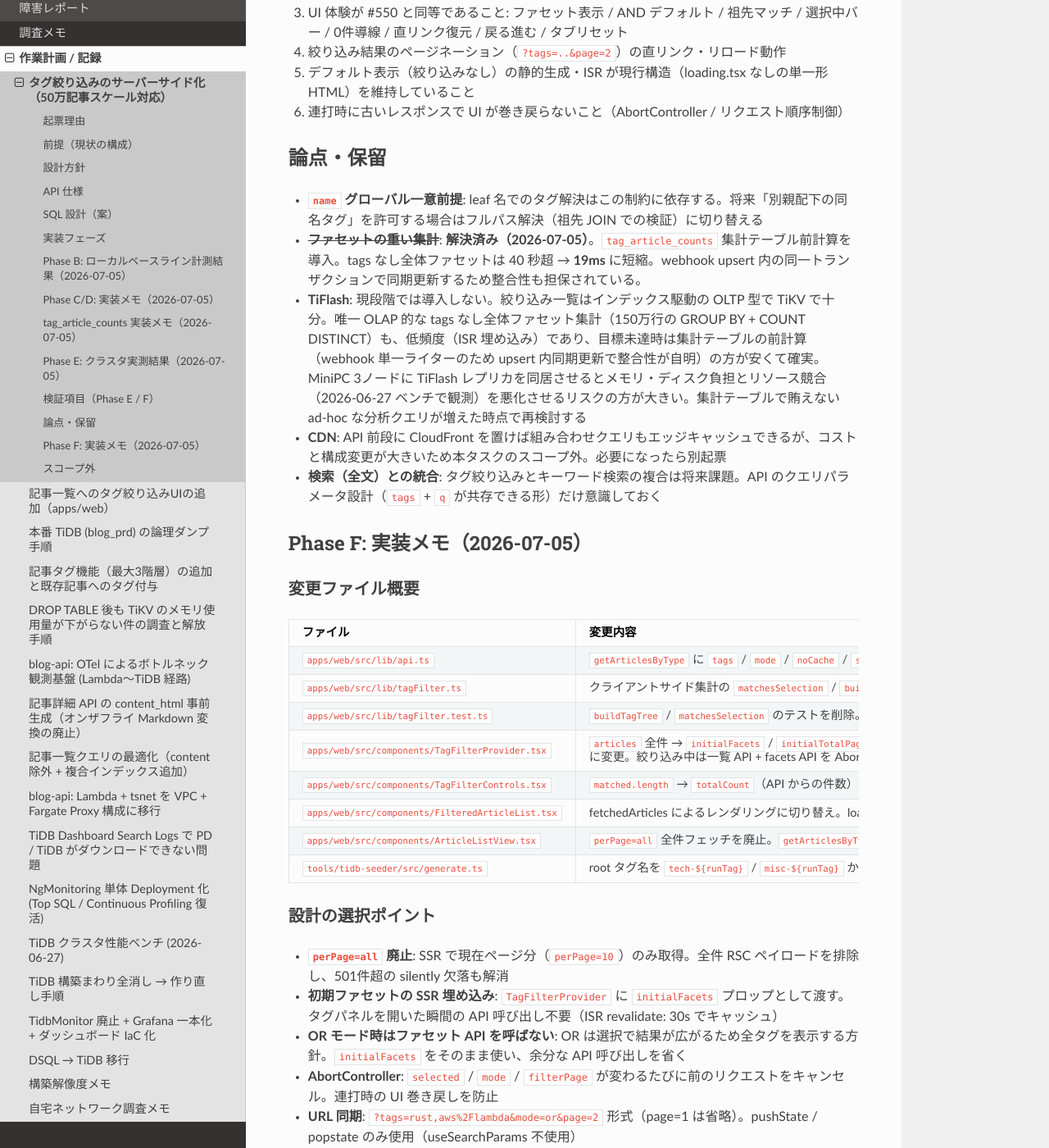
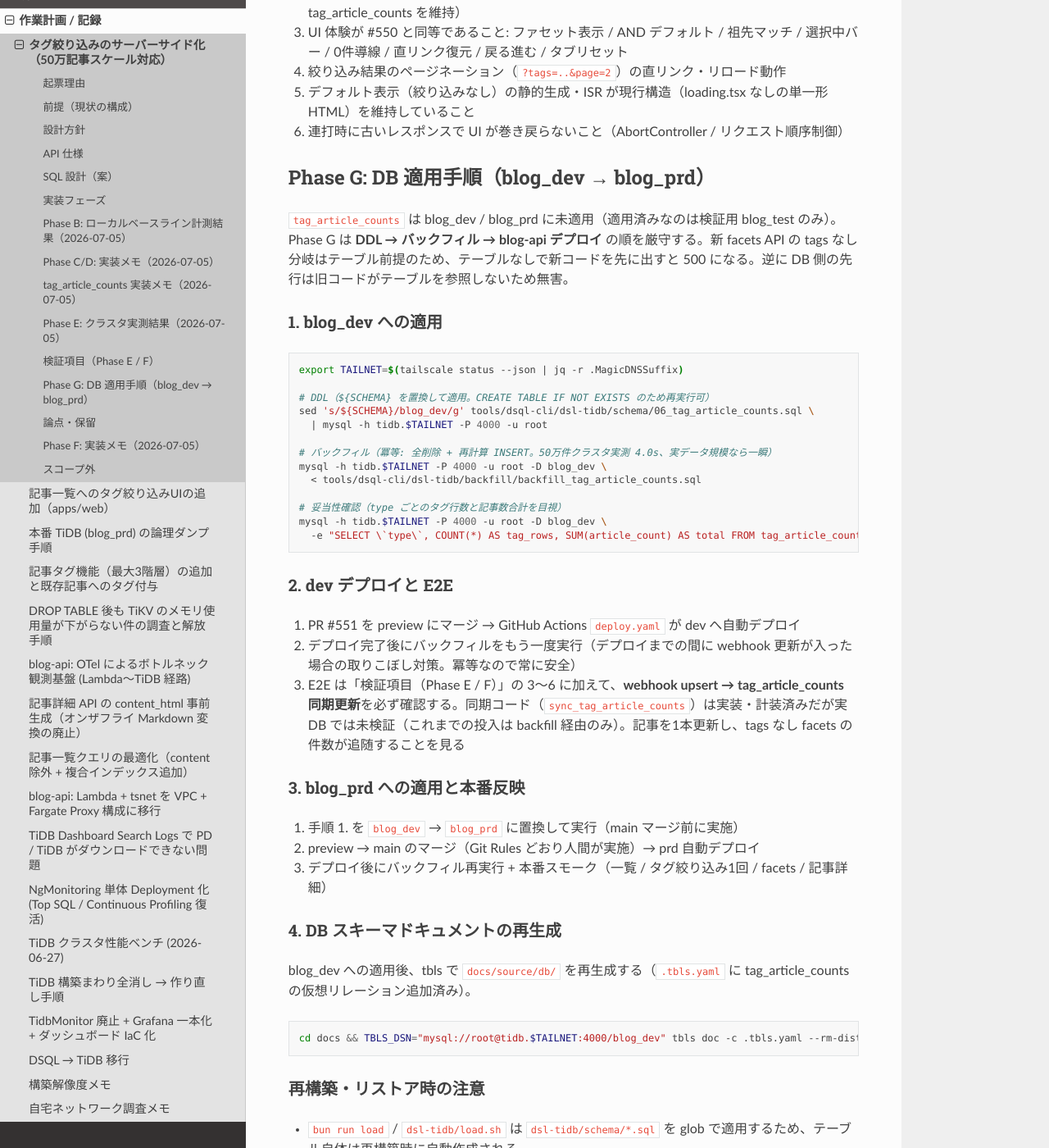
Before and after one commit to shuntaka9576/shuntaka-dev, a Sphinx documentation site: the page built from docs/source/tasks/2026-07-05-server-side-tag-filter.md, in a window 1280 px wide and 1400 px high, scrolled down 9433 px. Shown: the whole window at 82% size. Built offline with Sphinx 7.4.7 and the Read the Docs theme 3.1.0, drawn with Linux system fonts in a browser that asks for light colours; pages that are not in the unit, such as notebooks, are missing from menus; some of the changed text lies outside the part shown.

Commit message:
docs: Phase G の DB 適用手順を追記し tbls に tag_article_counts のリレーションを追加

````diff
--- a/docs/source/tasks/2026-07-05-server-side-tag-filter.md
+++ b/docs/source/tasks/2026-07-05-server-side-tag-filter.md
@@ -125,7 +125,7 @@ GROUP BY anc.anc_tag_id
 - [x] Phase D: tag-facets API 新設（祖先ロールアップ集計、OpenAPI 定義）
 - [x] Phase E: tag_article_counts 集計テーブルを実装（フィルタなしファセットを前計算化）+ クラスタ 50万件で再計測（前計算 17.7ms で要否判定「必要」が確定。選択後 facets のクエリ形も実測起点で修正）
 - [x] Phase F: apps/web を API 駆動に切り替え（全件フェッチ廃止、絞り込み中のフェッチ + ローディング状態 + ページネーション、パネル初期ファセットの SSR 埋め込み）
-- [ ] Phase G: dev（blog_dev）E2E → 本番反映
+- [ ] Phase G: dev（blog_dev）E2E → 本番反映（DB 適用手順は下記「Phase G: DB 適用手順」参照）
 
 ## Phase B: ローカルベースライン計測結果（2026-07-05）
 
@@ -298,6 +298,53 @@ TIDB_DATABASE=blog_test NEXT_PUBLIC_USER_NAME=testuser-cvtb-0 bun run dev
 5. デフォルト表示（絞り込みなし）の静的生成・ISR が現行構造（loading.tsx なしの単一形 HTML）を維持していること
 6. 連打時に古いレスポンスで UI が巻き戻らないこと（AbortController / リクエスト順序制御）
 
+## Phase G: DB 適用手順（blog_dev → blog_prd）
+
+`tag_article_counts` は blog_dev / blog_prd に未適用（適用済みなのは検証用 blog_test のみ）。Phase G は **DDL → バックフィル → blog-api デプロイ** の順を厳守する。新 facets API の tags なし分岐はテーブル前提のため、テーブルなしで新コードを先に出すと 500 になる。逆に DB 側の先行は旧コードがテーブルを参照しないため無害。
+
+### 1. blog_dev への適用
+
+```bash
+export TAILNET=$(tailscale status --json | jq -r .MagicDNSSuffix)
+
+# DDL（${SCHEMA} を置換して適用。CREATE TABLE IF NOT EXISTS のため再実行可）
+sed 's/${SCHEMA}/blog_dev/g' tools/dsql-cli/dsl-tidb/schema/06_tag_article_counts.sql \
+  | mysql -h tidb.$TAILNET -P 4000 -u root
+
+# バックフィル（冪等: 全削除 + 再計算 INSERT。50万件クラスタ実測 4.0s、実データ規模なら一瞬）
+mysql -h tidb.$TAILNET -P 4000 -u root -D blog_dev \
+  < tools/dsql-cli/dsl-tidb/backfill/backfill_tag_article_counts.sql
+
+# 妥当性確認（type ごとのタグ行数と記事数合計を目視）
+mysql -h tidb.$TAILNET -P 4000 -u root -D blog_dev \
+  -e "SELECT \`type\`, COUNT(*) AS tag_rows, SUM(article_count) AS total FROM tag_article_counts GROUP BY \`type\`"
+```
+
+### 2. dev デプロイと E2E
+
+1. PR #551 を preview にマージ → GitHub Actions `deploy.yaml` が dev へ自動デプロイ
+2. デプロイ完了後にバックフィルをもう一度実行（デプロイまでの間に webhook 更新が入った場合の取りこぼし対策。冪等なので常に安全）
+3. E2E は「検証項目（Phase E / F）」の 3〜6 に加えて、**webhook upsert → tag_article_counts 同期更新**を必ず確認する。同期コード（`sync_tag_article_counts`）は実装・計装済みだが実 DB では未検証（これまでの投入は backfill 経由のみ）。記事を1本更新し、tags なし facets の件数が追随することを見る
+
+### 3. blog_prd への適用と本番反映
+
+1. 手順 1. を `blog_dev` → `blog_prd` に置換して実行（main マージ前に実施）
+2. preview → main のマージ（Git Rules どおり人間が実施）→ prd 自動デプロイ
+3. デプロイ後にバックフィル再実行 + 本番スモーク（一覧 / タグ絞り込み1回 / facets / 記事詳細）
+
+### 4. DB スキーマドキュメントの再生成
+
+blog_dev への適用後、tbls で `docs/source/db/` を再生成する（`.tbls.yaml` に tag_article_counts の仮想リレーション追加済み）。
+
+```bash
+cd docs && TBLS_DSN="mysql://root@tidb.$TAILNET:4000/blog_dev" tbls doc -c .tbls.yaml --rm-dist
+```
+
+### 再構築・リストア時の注意
+
+- `bun run load` / `dsl-tidb/load.sh` は `dsl-tidb/schema/*.sql` を glob で適用するため、テーブル自体は再構築時に自動作成される
+- ただし**中身は復元経路に依存する**（TSV / ダンプに tag_article_counts が含まれなければ空のまま）。リストア後はバックフィルを1回流すのを標準手順とする（冪等なので条件判断不要で常に流してよい）
+
 ## 論点・保留
 
 - **`name` グローバル一意前提**: leaf 名でのタグ解決はこの制約に依存する。将来「別親配下の同名タグ」を許可する場合はフルパス解決（祖先 JOIN での検証）に切り替える
````
Also changed, not shown: docs/.tbls.yaml.
